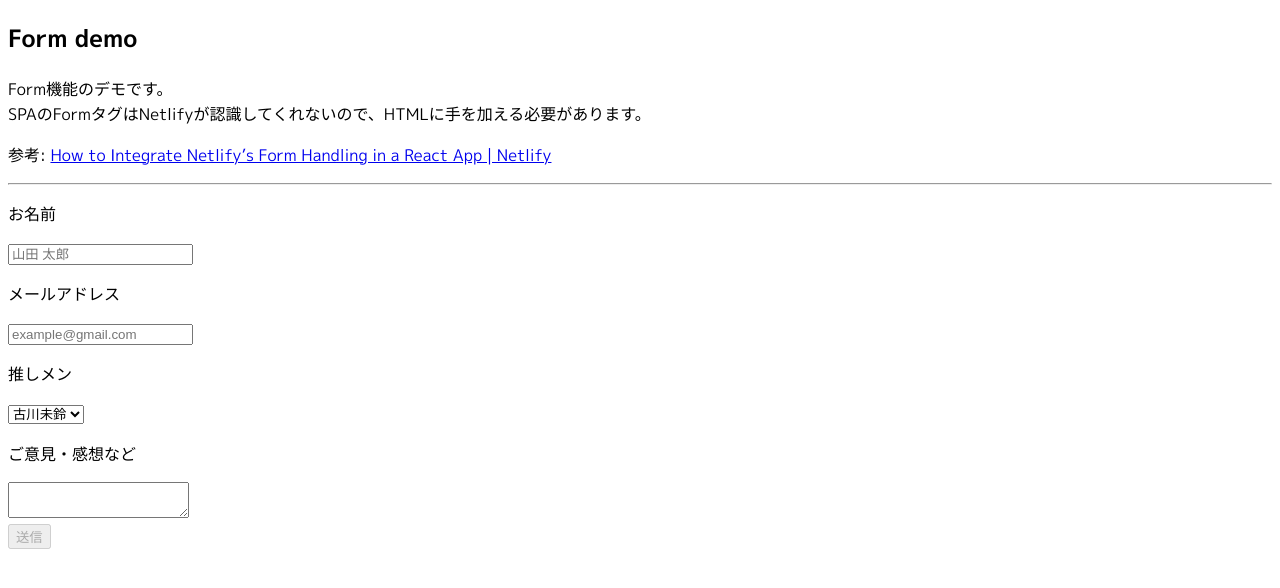
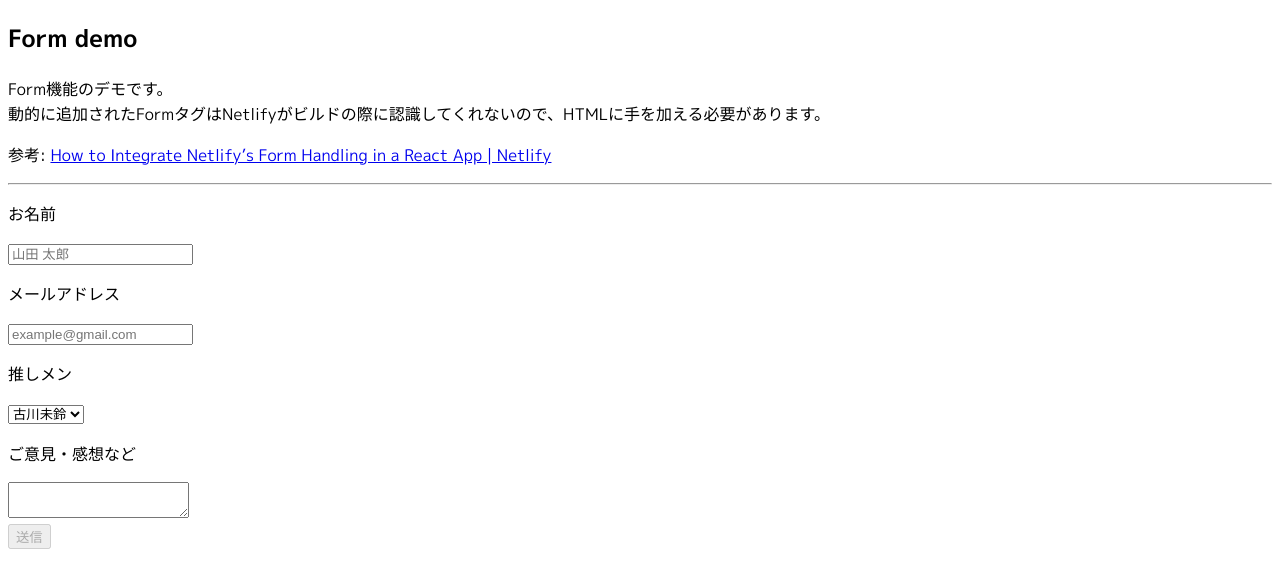
Before and after one commit to uutarou10/netlify-example, a React (Create React App) app: page /form in a window 1280 px wide. Shown: the top 588 px of the page. Built offline with nearby package versions, Linux system fonts and the light colour scheme; the HTML template or start-up script is replaced by a standard one.

Commit message:
Modify form page text.

```diff
--- a/src/screens/Form.js
+++ b/src/screens/Form.js
@@ -7,7 +7,7 @@ const Form = () => {
       <h2 className='heading is-xl is-strong'>Form demo</h2>
       <p>
         Form機能のデモです。<br />
-        SPAのFormタグはNetlifyが認識してくれないので、HTMLに手を加える必要があります。
+        動的に追加されたFormタグはNetlifyがビルドの際に認識してくれないので、HTMLに手を加える必要があります。
       </p>
       <p>
         参考: <a
```
